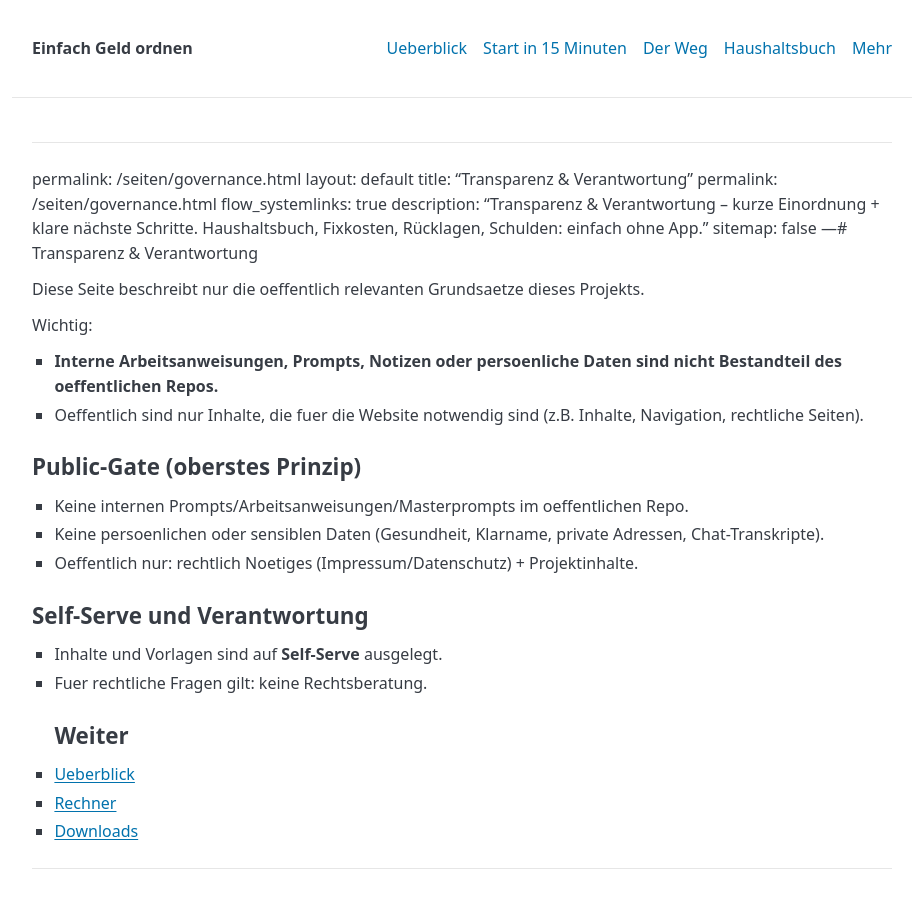
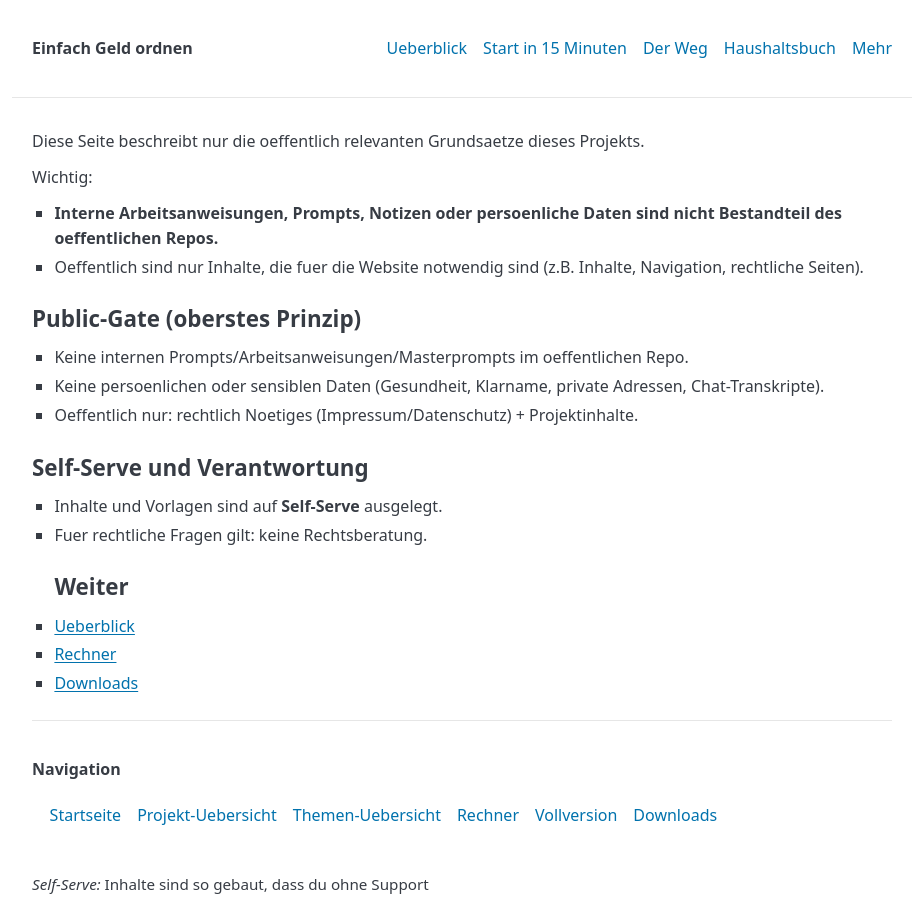
Before and after one commit to gluecklich-tools/einfach-geld-ordnen, a Jekyll site: the page built from seiten/governance.md, in a window 1280 px wide and 900 px high. Shown: the whole window, without its empty margins (178-1101 px from the left). Built offline with Jekyll 4.4.1, drawn with Linux system fonts in a browser that asks for light colours.

Commit message:
Klaus-Run: automated gates + push 2026-02-22 13:55

```diff
--- a/seiten/governance.md
+++ b/seiten/governance.md
@@ -7,16 +7,6 @@ flow_systemlinks: true
 description: "Transparenz & Verantwortung - kurze Einordnung + klare naechste Schritte. Haushaltsbuch, Fixkosten, Ruecklagen, Schulden: einfach ohne App."
 sitemap: false
 ---
----
-permalink: /seiten/governance.html
-layout: default
-title: "Transparenz & Verantwortung"
-permalink: /seiten/governance.html
-flow_systemlinks: true
-description: "Transparenz & Verantwortung – kurze Einordnung + klare nächste Schritte. Haushaltsbuch, Fixkosten, Rücklagen, Schulden: einfach ohne App."
-sitemap: false
----# Transparenz & Verantwortung
-
 Diese Seite beschreibt nur die oeffentlich relevanten Grundsaetze dieses Projekts.
 
 Wichtig:
```
